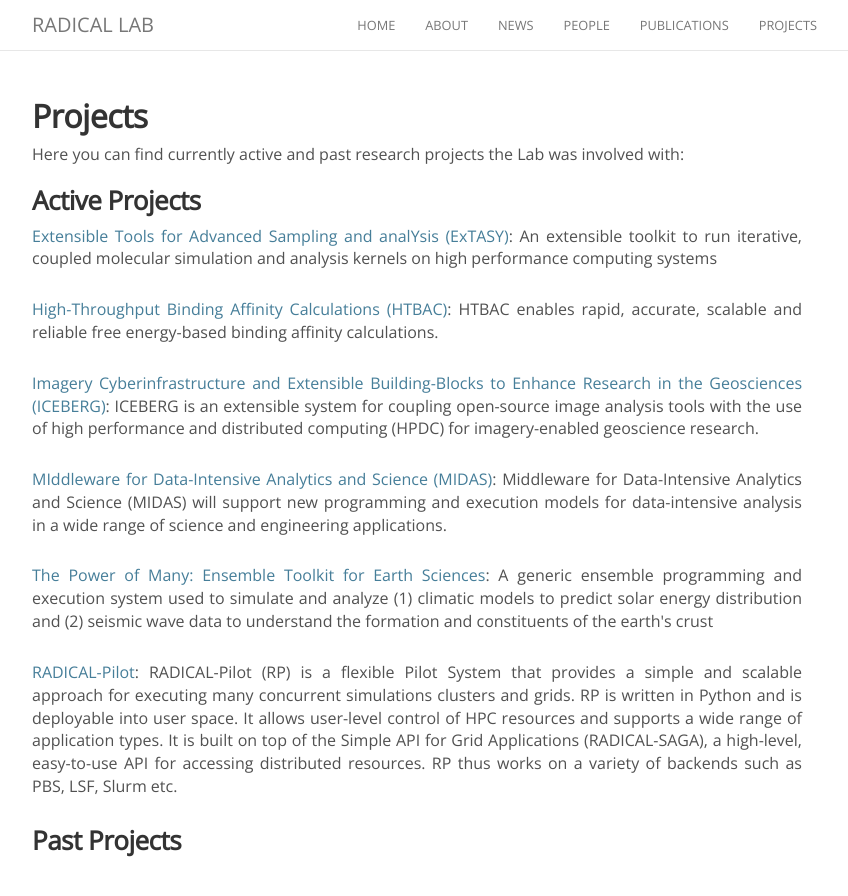
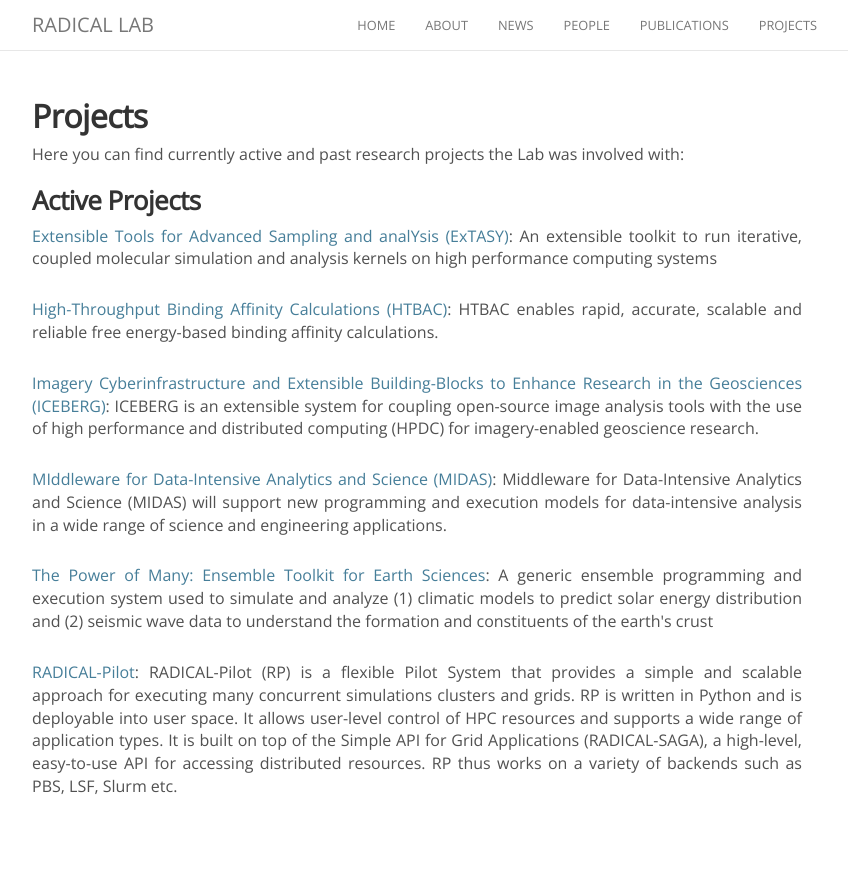
Before and after one commit to seymaguleryuz/radical-group.github.io, a Jekyll site: the page built from projects.md, in a window 1280 px wide. Shown: the top 896 px of the page, without its empty margins (223-1071 px from the left). Built offline with Jekyll 4.4.1, drawn with Linux system fonts in a browser that asks for light colours; nearby versions of some CDN libraries.

Commit message:
Update projects.md

```diff
--- a/projects.md
+++ b/projects.md
@@ -12,7 +12,7 @@ Here you can find currently active and past research projects the Lab was involv
 <div class="pos_header">
  {% if item == 'active' %}
 <h3>Active Projects</h3>
- {% elsif item == 'past' %}
+ {% elsif item == 'inactive' %}
 <h3>Past Projects</h3>
 {% endif %}
 </div>
```
